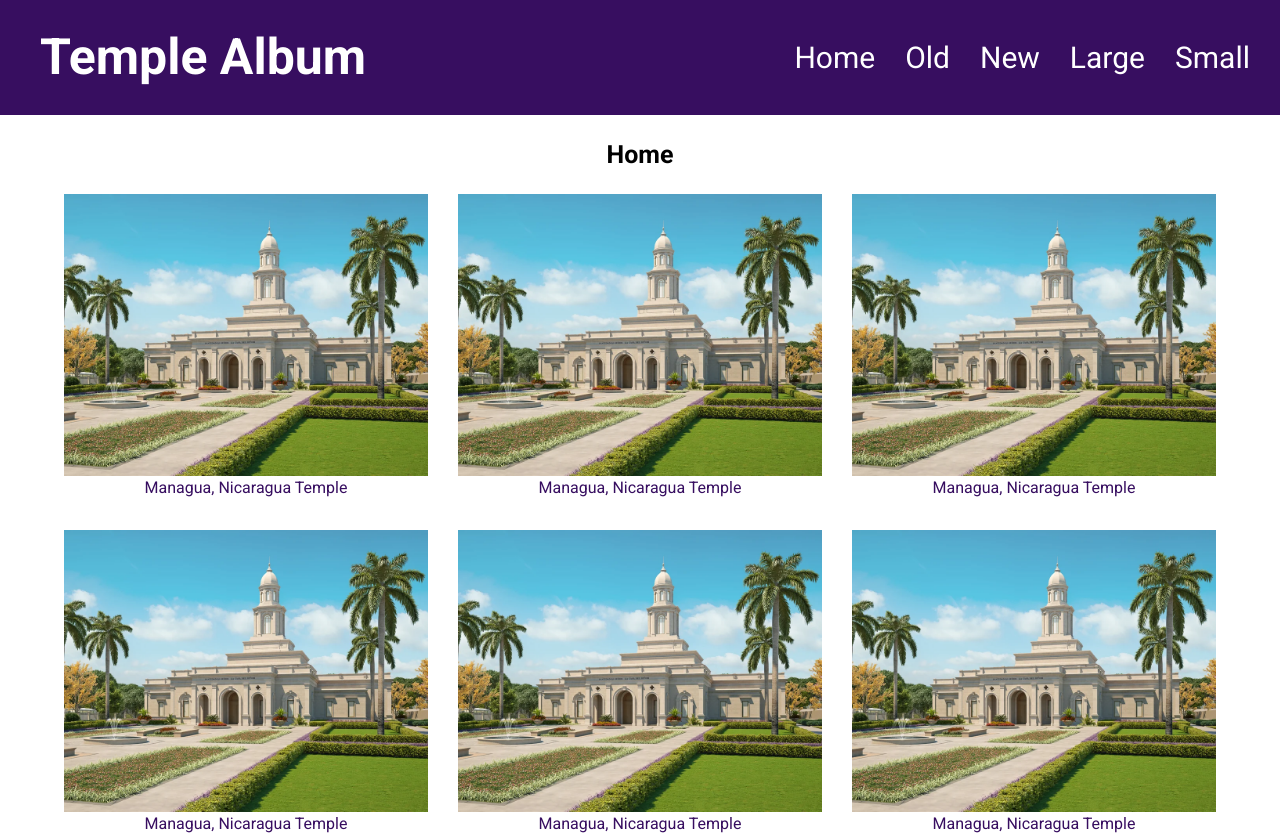
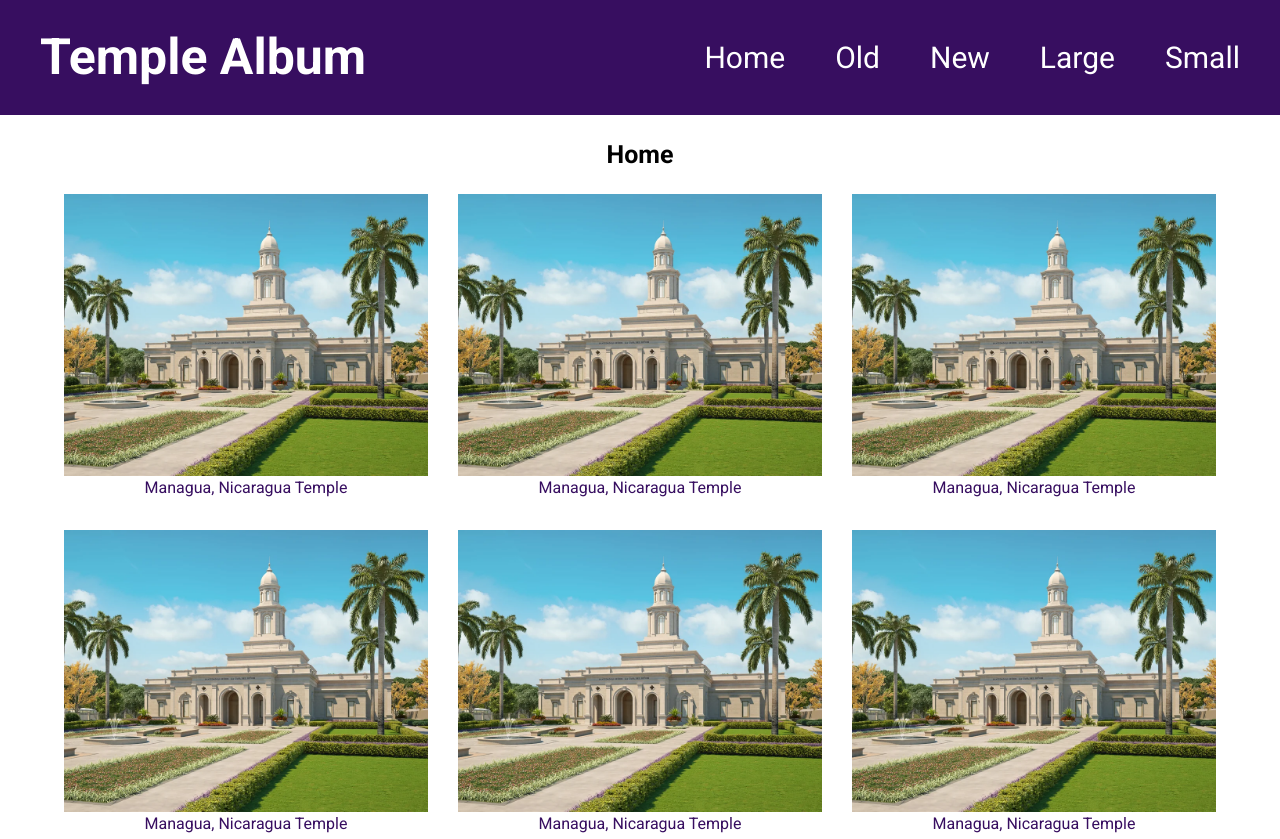
Before and after one commit to Menocas17/wdd131, a plain HTML site: page temples.html in a window 1280 px wide. Shown: the top 839 px of the page. Drawn offline with Linux system fonts and the light colour scheme.

Commit message:
I made a revision in the gap for the computer screen view

```diff
--- a/styles/temples-large.css
+++ b/styles/temples-large.css
@@ -14,6 +14,10 @@
     .navegation-menu {
         display: flex;
         flex-direction: row;
+    }
+
+    .navegation-menu a {
+        padding: 2rem;
     }
 
     .navegation-menu a:first-child {
```
